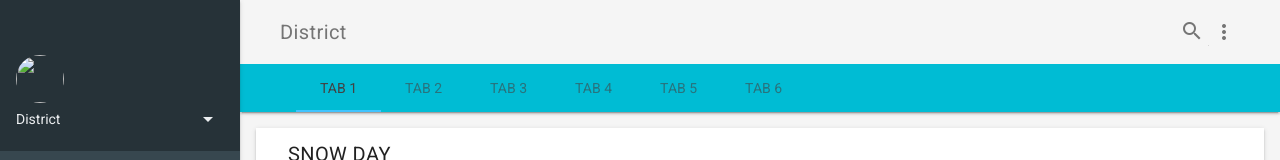
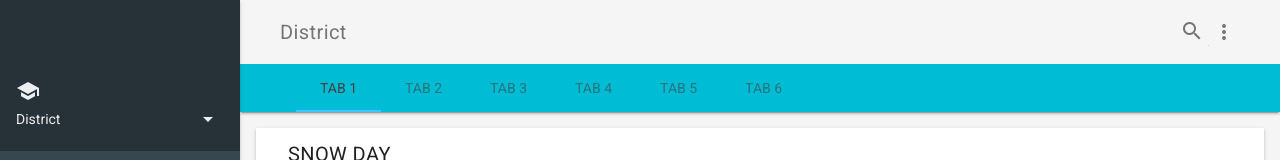
Before and after one commit to testaccount123312/testaccount123312.github.io, a plain HTML site: page index.html in a window 1280 px wide. Shown: the top 160 px of the page. Drawn offline with nearby package versions, Linux system fonts and the light colour scheme; files whose address does not match are found by name.

Commit message:
icon change

```diff
--- a/index.html
+++ b/index.html
@@ -121,7 +121,8 @@
       </header>
       <div class="demo-drawer mdl-layout__drawer mdl-color--blue-grey-900 mdl-color-text--blue-grey-50">
         <header class="demo-drawer-header">
-          <img src="images/user.jpg" class="demo-avatar">
+          <i class="material-icons">school</i>
+          <!--<img src="images/user.jpg" class="demo-avatar">-->
           <div class="demo-avatar-dropdown">
             <span class="active">District</span>
             <div class="mdl-layout-spacer"></div>
```
